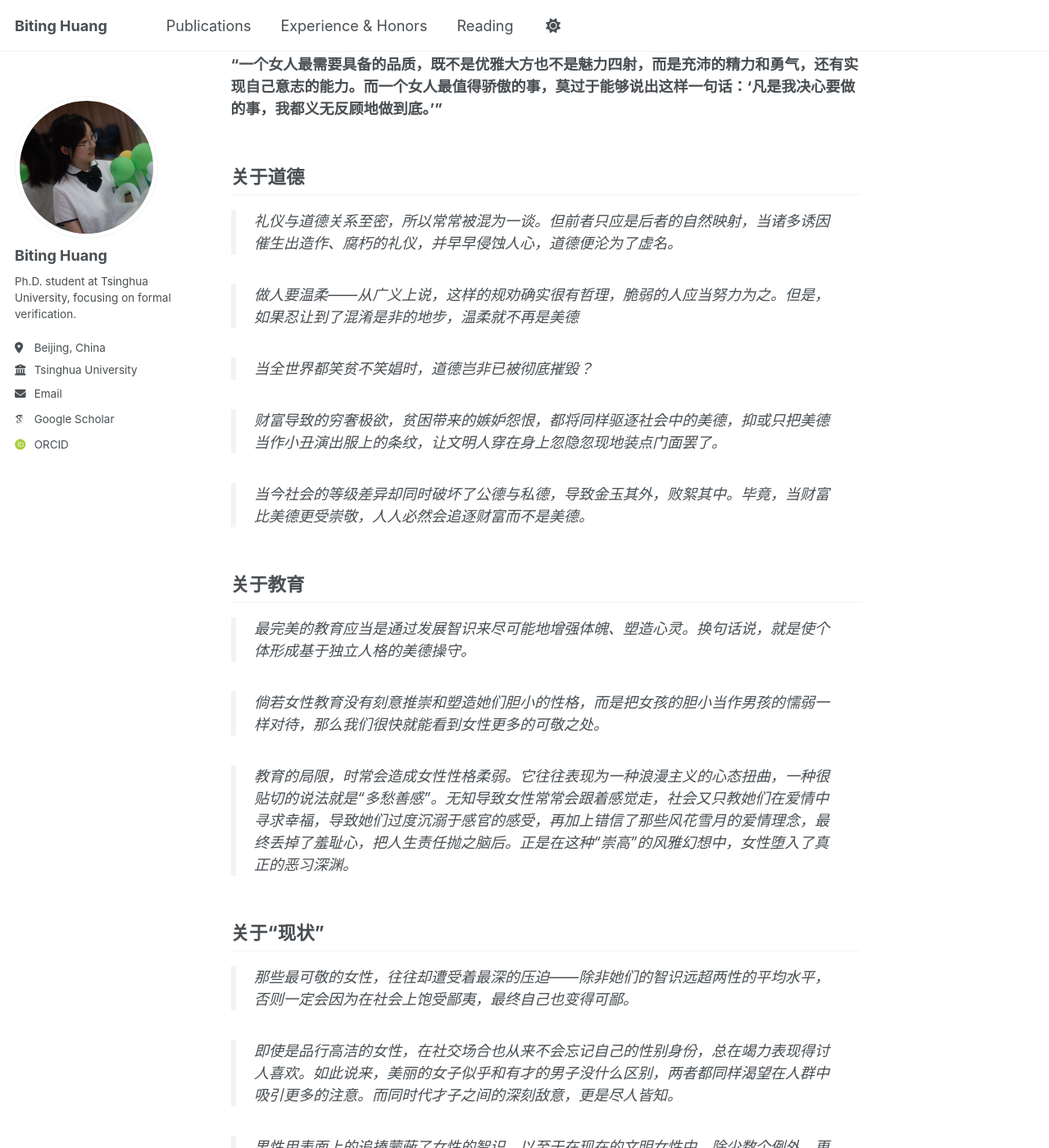
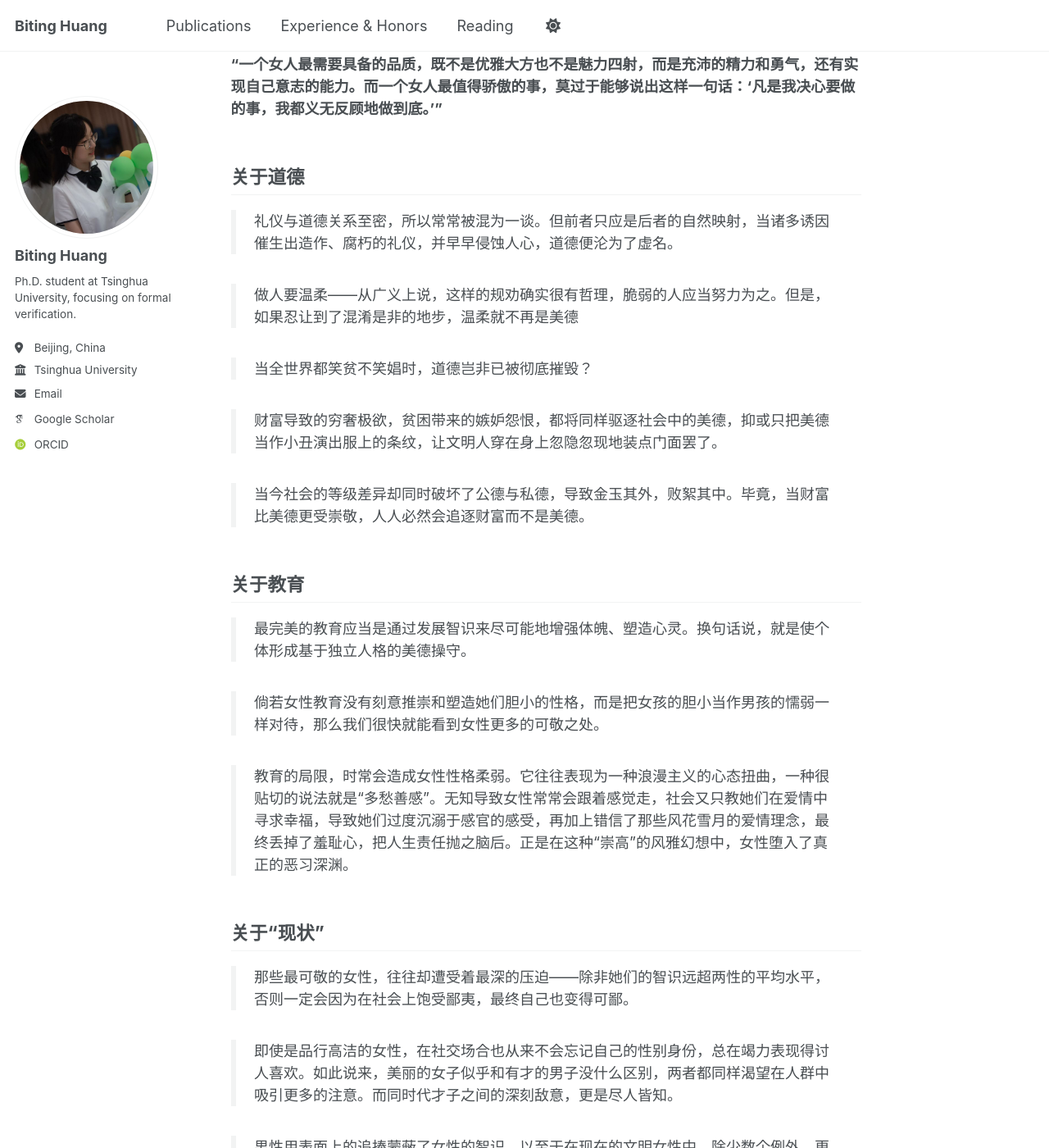
Before and after one commit to WHITE000CHOCOLATE/WHITE000CHOCOLATE.github.io, a Jekyll site: the page built from _books/2026-1.md, in a window 1280 px wide and 1400 px high, scrolled down 239 px. Shown: the whole window at 82% size. Built offline with Jekyll 4.4.1, drawn with Linux system fonts in a browser that asks for light colours; some web fonts are replaced; a script bundle is joined from its source files by our own code; library files that are not in the unit come from our copies.

Commit message:
book quotes: 书摘改用正体，不再通篇斜体
全局 blockquote 默认 font-style: italic，中文长段落通篇斜体可读性差。
在 .book__content 内覆盖为 normal，仅作用于书籍详情页；
/pages/reading.html 的题词（.reading-epigraph）保持原有斜体设计。

```diff
--- a/_sass/layout/_books.scss
+++ b/_sass/layout/_books.scss
@@ -89,6 +89,10 @@
     margin-left: 0;
     padding-left: 1.25em;
 
+    /* 书摘不用斜体：中文长段落通篇斜体可读性差。
+       只覆盖 .book__content，/_pages/reading.html 的题词不受影响。 */
+    font-style: normal;
+
     /* 同一引用块内的多条紧密语句（源码中以单独一行的 ">" 分隔）：
        收紧段间距，小于独立引用块之间的 2em，以体现「同主题、联系紧密」。
        注意：不能用 white-space: pre-line —— 生产环境的 compress 布局会
```
